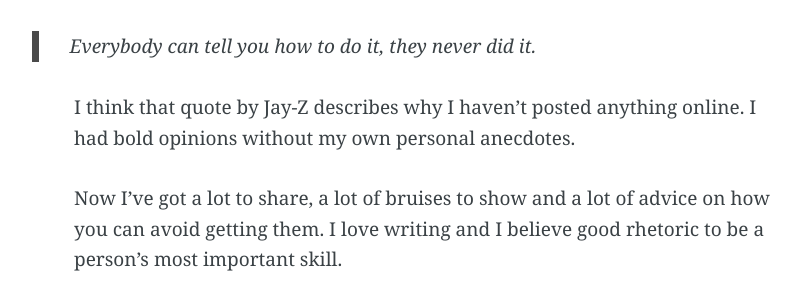
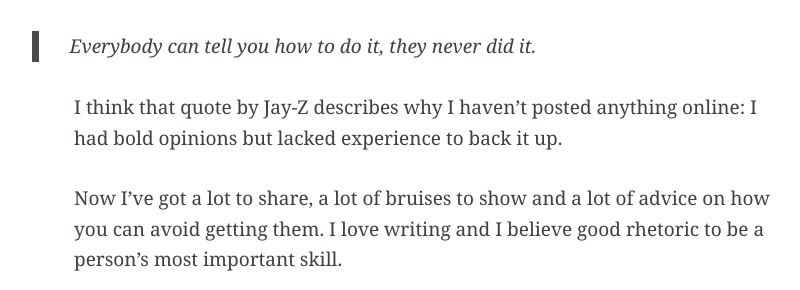
Before and after one commit to lokimeyburg/lokimeyburg.github.io, a Jekyll site: the page built from _posts/2013-11-10-I-have-a-few-things-to-say.md, in a window 1280 px wide. Shown: the part 317-607 px from the top of the page, without its empty margins (216-1016 px from the left). Built offline with Jekyll 4.4.1, drawn with Linux system fonts in a browser that asks for light colours; Markdown is read by kramdown in place of the engine named in the settings.

Commit message:
Grammer nazi on the first post

```diff
--- a/_posts/2013-11-10-I-have-a-few-things-to-say.md
+++ b/_posts/2013-11-10-I-have-a-few-things-to-say.md
@@ -7,7 +7,7 @@ date:   2013-08-05 10:18:00
 Welcome to my new home on the Internet and my first big open source project [Stacker](http://www.lokimeyburg.com/Stacker/). Jay-Z once said:
 > Everybody can tell you how to do it, they never did it.
 
-I think that quote by Jay-Z describes why I haven't posted anything online. I had bold opinions without my own personal anecdotes.
+I think that quote by Jay-Z describes why I haven't posted anything online: I had bold opinions but lacked experience to back it up.
 
 Now I've got a lot to share, a lot of bruises to show and a lot of advice on how you can avoid getting them. I love writing and I believe good rhetoric to be a person's most important skill.
 
```
